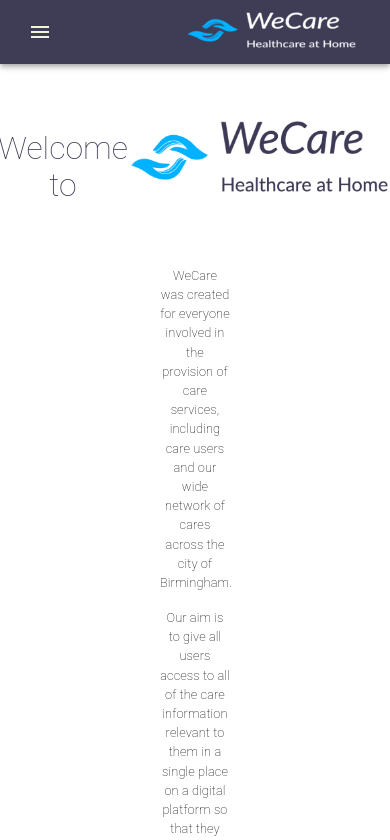
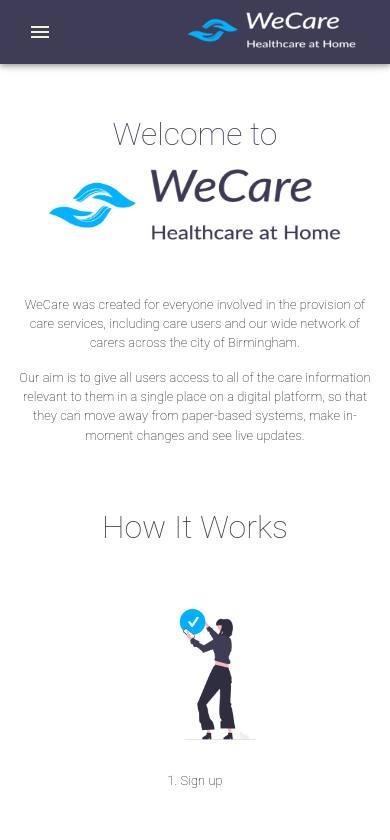
Before and after one commit to C-Sim/we-care-react, a React (Create React App) app: page /about in a window 390 px wide. Shown: the top 840 px of the page. Built offline with nearby package versions, Linux system fonts and the light colour scheme.

Commit message:
about page responsiveness

```diff
--- a/src/components/atoms/ButtonDark.js
+++ b/src/components/atoms/ButtonDark.js
@@ -13,7 +13,6 @@ export const ButtonDark = ({ label, type, onClick }) => {
         color: "#eef5dbff",
         "&:hover": { backgroundColor: "#f7b801" },
         borderRadius: "18px",
-        marginLeft: 2,
       }}
       onClick={onClick}
     >
--- a/src/containers/AboutPage.js
+++ b/src/containers/AboutPage.js
@@ -1,5 +1,6 @@
 // overview of how the service works
 import { useNavigate } from "react-router-dom";
+import useMediaQuery from "@mui/material/useMediaQuery";
 
 import Stack from "@mui/material/Stack";
 import Box from "@mui/material/Box";
@@ -13,6 +14,8 @@ import { HowItWorks } from "../components/molecules/HowItWorks";
 import logo from "../components/atoms/images/WeCare-dark.png";
 
 export const AboutPage = () => {
+  const isMobile = useMediaQuery("(max-width:600px)");
+
   const navigate = useNavigate();
 
   return (
@@ -21,24 +24,33 @@ export const AboutPage = () => {
         align="center"
         sx={{
           display: "flex",
+          flexDirection: isMobile ? "column" : "row",
           alignItems: "center",
           justifyContent: "center",
           padding: "18px",
+          paddingTop: isMobile ? "4px" : "18px",
         }}
       >
         <PageTitle title="Welcome to" />
         <img alt="logo" src={logo} width="300px" height="80px" />
       </Box>
-      <Stack spacing={2} p={2} pl={18} pr={18}>
+      <Stack
+        spacing={2}
+        sx={{
+          padding: 2,
+          paddingLeft: isMobile ? 0 : 18,
+          paddingRight: isMobile ? 0 : 18,
+        }}
+      >
         <Typography fontSize="0.8rem" fontWeight={100} align="center">
           WeCare was created for everyone involved in the provision of care
-          services, including care users and our wide network of cares across
+          services, including care users and our wide network of carers across
           the city of Birmingham.{" "}
         </Typography>
 
         <Typography fontSize="0.8rem" fontWeight={100} align="center">
           Our aim is to give all users access to all of the care information
-          relevant to them in a single place on a digital platform so that they
+          relevant to them in a single place on a digital platform, so that they
           can move away from paper-based systems, make in-moment changes and see
           live updates.{" "}
         </Typography>
```
